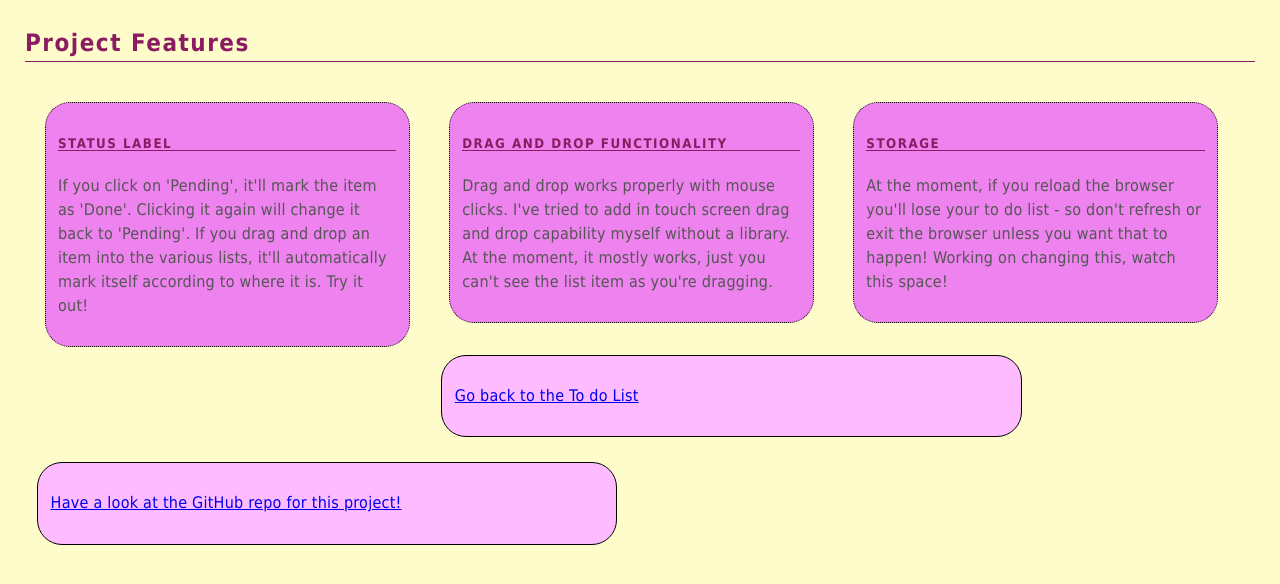
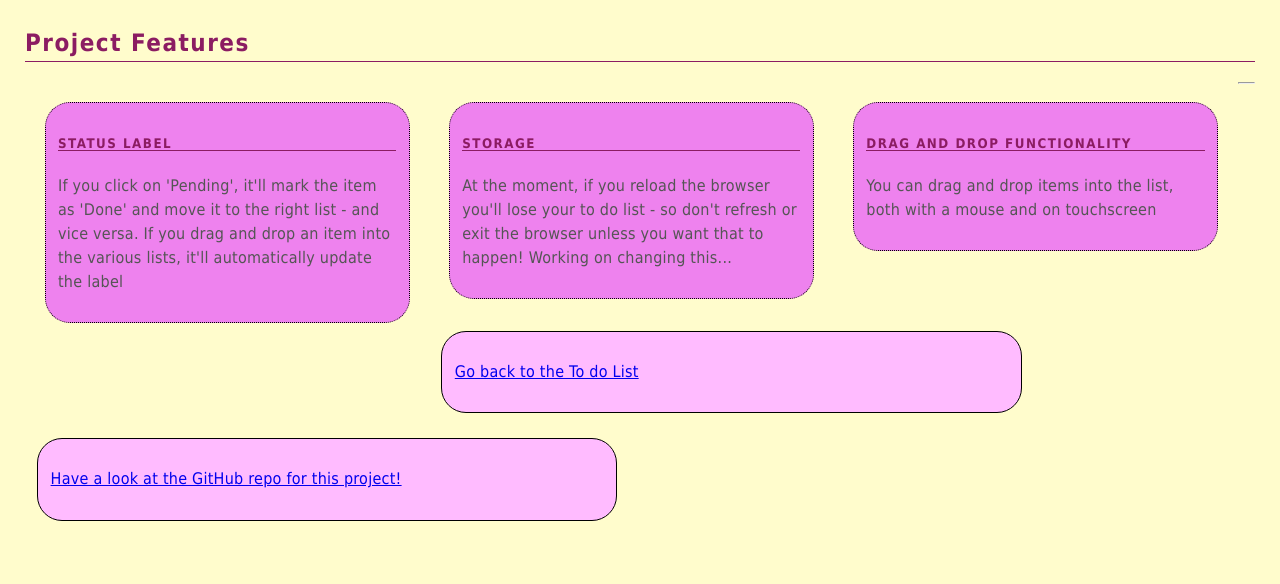
Before and after one commit to BNewing/to-do-list-v2, a website: page projectInfo.html in a window 1280 px wide. Drawn offline with Linux system fonts and the light colour scheme.

Commit message:
Floating Divs layout tweak

```diff
--- a/projectInfo.html
+++ b/projectInfo.html
@@ -14,20 +14,21 @@
 <div id="stuff">
 	<div class="topthird">
 		<h5>Status Label</h5>
-		<p>If you click on 'Pending', it'll mark the item as 'Done'. Clicking it again will change it back to 'Pending'. If you drag and drop an item into the various lists, it'll automatically mark itself according to where it is. Try it out!</p>
+		<p>If you click on 'Pending', it'll mark the item as 'Done' and move it to the right list - and vice versa. If you drag and drop an item into the various lists, it'll automatically update the label</p>
+	</div>
+
+	<div class="topthird">
+		<h5>Storage</h5>
+		<p>At the moment, if you reload the browser you'll lose your to do list - so don't refresh or exit the browser unless you want that to happen! Working on changing this...</p>
 	</div>
 
 	<div class="topthird">
 		<h5>Drag and Drop functionality</h5>
-		<p>Drag and drop works properly with mouse clicks. I've tried to add in touch screen drag and drop capability myself without a library. At the moment, it mostly works, just you can't see the list item as you're dragging.</p>
-	</div>
-
-	<div class="topthird">
-		<h5>Storage</h5>
-		<p>At the moment, if you reload the browser you'll lose your to do list - so don't refresh or exit the browser unless you want that to happen! Working on changing this, watch this space!</p>
+		<p>You can drag and drop items into the list, both with a mouse and on touchscreen</p>
 	</div>
 </div>
 
+<hr>
 
 <div class="links">
 	<p><a href="./index.html">Go back to the To do List</a></p>
--- a/static/floatingDivs.styl
+++ b/static/floatingDivs.styl
@@ -1,13 +1,5 @@
 smallerDevices = 'screen and (max-width: 815px)'
 
-div.links
-	float: left
-	width: 45%
-	border-radius: 25px
-	border: solid 1px borderColor
-	background-color: textBubble1Color
-	padding: 1%
-	margin: 1%
 
 div.homepageLinks
 	border-radius: 25px
@@ -19,14 +11,26 @@ div.homepageLinks
 div.topthird
 	float: left
 	width: 27.5%
-	margin: 1.6%
 	padding: 1%
+	margin: 1%
 	border: dotted 1px
 	border-radius:25px
 	padding-bottom: 1%
-	background-color: textBubble2Color
+	background-color: textBubble3Color
+	margin: 10px
 	@media smallerDevices
 		padding:10px
 		float: center
 		width: 90%
-		margin: 25px
+		margin-bottom: 25px
+
+
+div.links
+	float: left
+	width: 43%
+	border-radius: 25px
+	border: solid 1px borderColor
+	background-color: listItemColor
+	padding: 1%
+	margin: 1%
+	text-align: center
--- a/static/form.styl
+++ b/static/form.styl
@@ -16,3 +16,4 @@ input
 input#listItem
 	background-color: white
 	width: 300px
+	padding-left: 10px
--- a/static/text.styl
+++ b/static/text.styl
@@ -25,6 +25,7 @@ a
 	color: headerColor
 	font-weight: bold
 	text-decoration: none
+	display: inline-block
 
 @media (max-width: 815px)
 	h5
```
